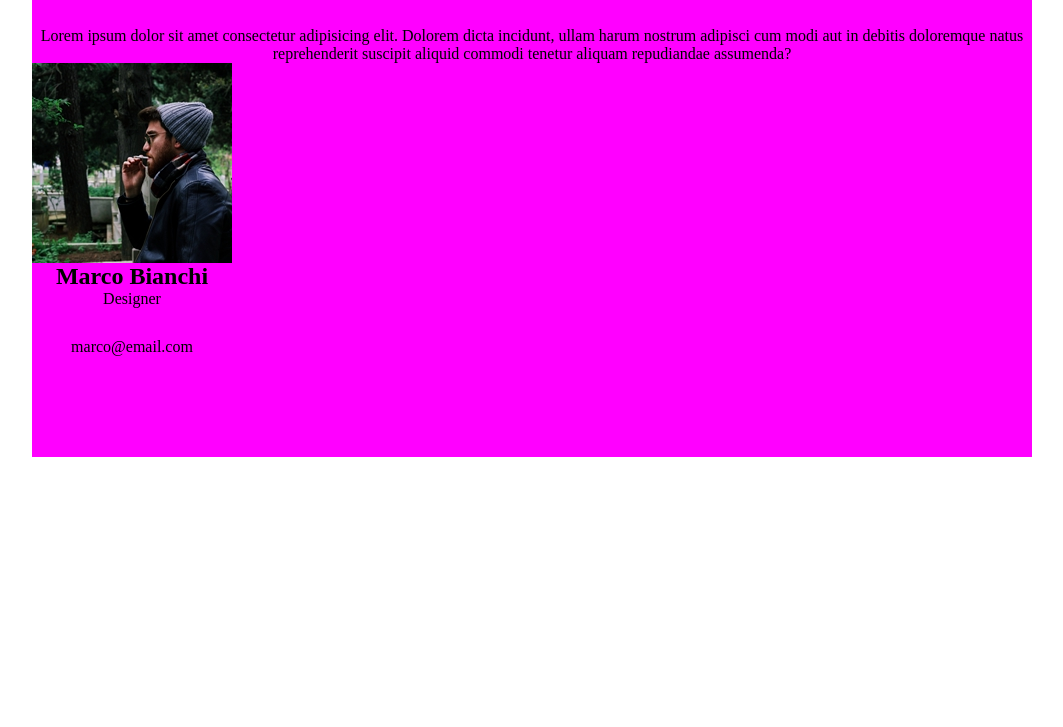
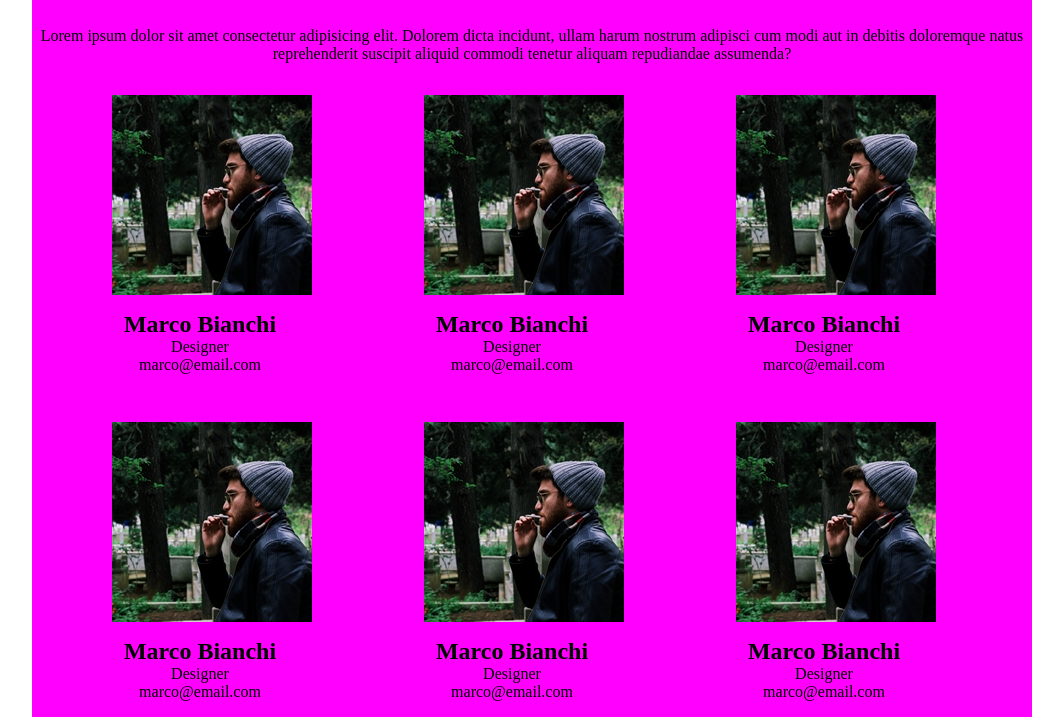
Before and after one commit to FraBif/html-css-float-cards, a plain HTML site: page index.html in a window 1280 px wide. Shown: the part 73-800 px from the top of the page, without its empty margins (108-1171 px from the left). Drawn offline with Linux system fonts and the light colour scheme.

Commit message:
Added other divs

```diff
--- a/css/style.css
+++ b/css/style.css
@@ -12,6 +12,8 @@
 
 .float-left{
     float: left;
+    padding: 1rem;
+    margin-left: 1.5rem;
 
 
 }
@@ -23,19 +25,15 @@
 .container{
     text-align: center;
     margin: 0 auto;
+    background-color: magenta;
     width: 1000px;
-    height: 500px;
-    background-color: magenta;
 }
+
 
 
 h1{
     color: red;
     margin-top: 30px;
     font-size: 35px;
+    margin-bottom: 30px;
 }
-
-p{
-    margin-top: 30px;
-    color: ;
-}
--- a/index.html
+++ b/index.html
@@ -19,9 +19,9 @@
                 Lorem ipsum dolor sit amet consectetur adipisicing elit. Dolorem dicta incidunt, ullam harum nostrum adipisci cum modi aut in debitis doloremque natus reprehenderit suscipit aliquid commodi tenetur aliquam repudiandae assumenda?
             </p>
         </section>
-        <section class="clearfix::after">
-            <div class="float-left clearfix::after">
-                <div>
+        <section class="clearfix">
+            <div class="float-left">
+                <div class="clearfix">
                     <img src="img/male1.png" alt="uomo1" class="float-left">
                     <h2>
                         Marco Bianchi
@@ -31,11 +31,61 @@
                     <p>marco@email.com</p>
                 </div>
             </div>
-            <div class="float-left"></div>
-            <div class="float-left"></div>
-            <div class="float-left"></div>
-            <div class="float-left"></div>
-            <div class="float-left"></div>
+            <div class="float-left">
+                <div class="clearfix">
+                    <img src="img/male1.png" alt="uomo1" class="float-left">
+                    <h2>
+                        Marco Bianchi
+                    </h2>
+                    Designer
+                    <br>
+                    <p>marco@email.com</p>
+                </div>
+            </div>
+            <div class="float-left">
+                <div class="clearfix">
+                    <img src="img/male1.png" alt="uomo1" class="float-left">
+                    <h2>
+                        Marco Bianchi
+                    </h2>
+                    Designer
+                    <br>
+                    <p>marco@email.com</p>
+                </div>
+            </div>
+            <div class="float-left">
+                <div class="clearfix">
+                    <img src="img/male1.png" alt="uomo1" class="float-left">
+                    <h2>
+                        Marco Bianchi
+                    </h2>
+                    Designer
+                    <br>
+                    <p>marco@email.com</p>
+                </div>
+            </div>
+            <div class="float-left">
+                <div class="clearfix">
+                    <img src="img/male1.png" alt="uomo1" class="float-left">
+                    <h2>
+                        Marco Bianchi
+                    </h2>
+                    Designer
+                    <br>
+                    <p>marco@email.com</p>
+                </div>
+            </div>
+            <div class="float-left">
+                <div class="clearfix">
+                    <img src="img/male1.png" alt="uomo1" class="float-left">
+                    <h2>
+                        Marco Bianchi
+                    </h2>
+                    Designer
+                    <br>
+                    <p>marco@email.com</p>
+                </div>
+            </div>
         </section>
     </div>
 </body>
```
